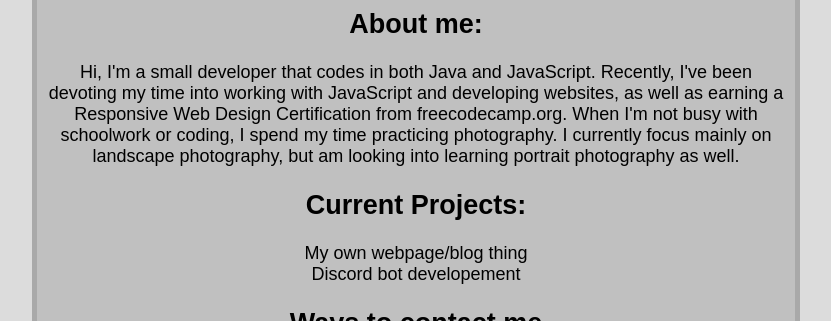
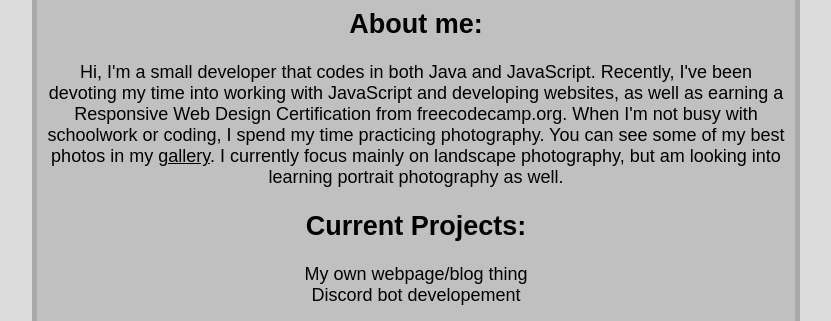
Before and after one commit to CactusKing101/Website, a website: page express/index.html in a window 1280 px wide. Shown: the part 296-617 px from the top of the page, without its empty margins (232-1063 px from the left). Drawn offline with Linux system fonts and the light colour scheme.

Commit message:
Update index.html

```diff
--- a/express/index.html
+++ b/express/index.html
@@ -19,6 +19,9 @@
       left: 8px;
       color: gray;
       font-size: 10px;
+    }
+    a {
+      color: black;
     }
     a:hover {
       color: green;
@@ -78,7 +81,7 @@
     <section class="main-style">
       <h2>About me:</h2>
       <p>
-        Hi, I'm a small developer that codes in both Java and JavaScript. Recently, I've been devoting my time into working with JavaScript and developing websites, as well as earning a Responsive Web Design Certification from freecodecamp.org. When I'm not busy with schoolwork or coding, I spend my time practicing photography. I currently focus mainly on landscape photography, but am looking into learning portrait photography as well.
+        Hi, I'm a small developer that codes in both Java and JavaScript. Recently, I've been devoting my time into working with JavaScript and developing websites, as well as earning a Responsive Web Design Certification from freecodecamp.org. When I'm not busy with schoolwork or coding, I spend my time practicing photography. You can see some of my best photos in my <a href="http://cactusking101.us.to/gallery">gallery</a>. I currently focus mainly on landscape photography, but am looking into learning portrait photography as well.
       </p>
     </section>
     <section class="main-style">
```
